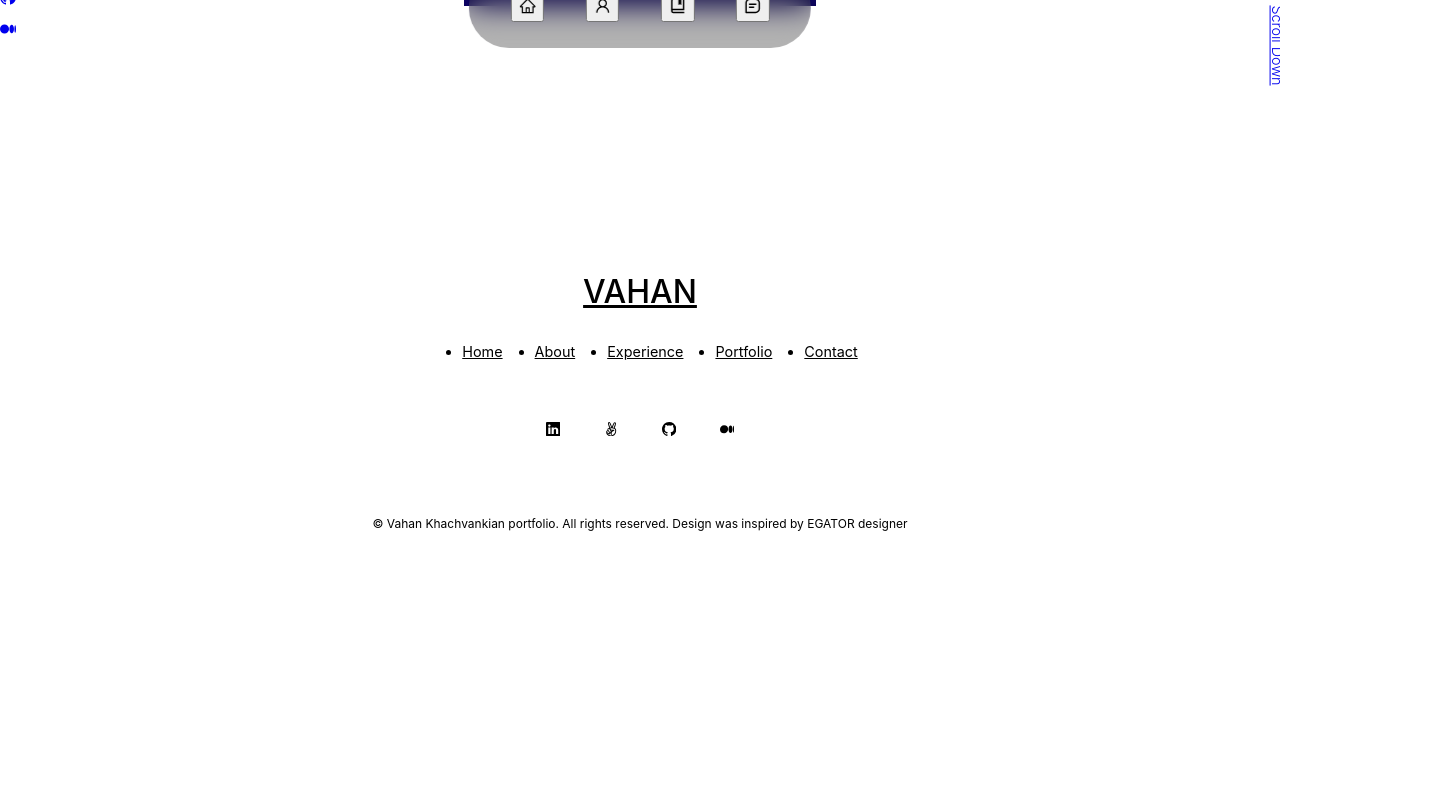
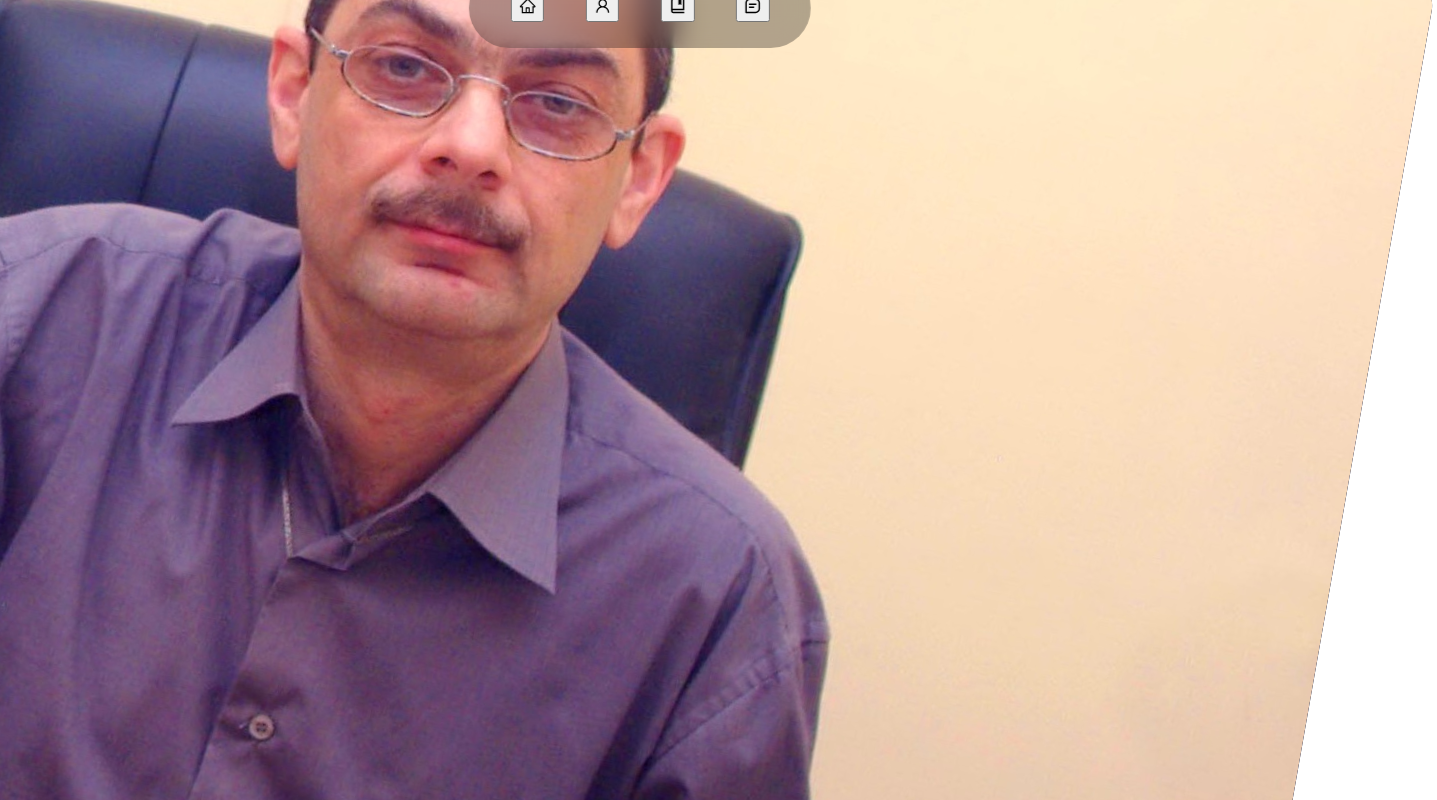
Before and after one commit to Gegardus/dev-portfolio, a React (Create React App) app: page / in a window 1280 px wide. Shown: the part 720-1520 px from the top of the page, 1437 px wide, since content can reach past the window. Before the commit the page ends 1363 px from the top, so only its background shows below. Built offline with nearby package versions, Linux system fonts and the light colour scheme; the HTML template or start-up script is replaced by a standard one.

Commit message:
Add about me

```diff
--- a/src/App.js
+++ b/src/App.js
@@ -1,5 +1,6 @@
 import Nav from './components/nav/Nav';
 import Header from './components/header/Header';
+import About from './components/about/About';
 import Footer from './components/footer/Footer';
 import './App.css';
 
@@ -7,6 +8,7 @@
   <>
     <Header />
     <Nav />
+    <About />
     <Footer />
   </>
 );
--- /dev/null
+++ b/src/components/about/About.js
@@ -0,0 +1,48 @@
+import React from 'react';
+import { FaAward, FaFolderOpen } from 'react-icons/fa';
+import './about.css';
+import myProfile from '../../assets/profile.jpg';
+
+const About = () => (
+  <section id="about">
+    <h5>Get to know</h5>
+    <h2>About Me</h2>
+    <div className="container about__container">
+      <div className="about__me">
+        <div className="about__me-image">
+          <img src={myProfile} alt="my profile" />
+        </div>
+      </div>
+      <div className="about__content">
+        <div className="about__cards">
+          <article className="about__card">
+            <FaAward className="about__icon" />
+            <h5>Experience</h5>
+            <small> up 1 year</small>
+          </article>
+
+          <article className="about__card">
+            <FaFolderOpen className="about__icon" />
+            <h5>Projects</h5>
+            <small>21+ Completed projects</small>
+          </article>
+        </div>
+
+        <p>
+          My way in software development stated in November 2021 when I was accepted at the
+          Microverse, an online software development school based in California, USA.In the process
+          of learning, I created projects in HTML/CSS/JS. Microverse equiped me with
+          international-standard software development skills, remote working and working in a
+          cross-cultural environment. I&apos;ve been fully immersed in remote development, building
+          everything from landing pages to Rails APIs.
+        </p>
+
+        <a href="#contact" className="btn btn-primary">
+          Contact me
+        </a>
+      </div>
+    </div>
+  </section>
+);
+
+export default About;
--- /dev/null
+++ b/src/components/about/about.css
@@ -0,0 +1,107 @@
+.about__container {
+    display: grid;
+    grid-template-columns: 35% 50%;
+    gap: 15%;
+  }
+
+  .about__me {
+    width: 100%;
+    aspect-ratio: 1/1;
+    border-radius: 2rem;
+    background: linear-gradient(45deg, transparent, var(--color-primary), transparent);
+    display: grid;
+    place-items: center;
+  }
+
+  .about__me-image {
+    border-radius: 2rem;
+    overflow: hidden;
+    transform: rotate(10deg);
+    background: #1f1f38;
+  }
+
+  .about__me-image:hover {
+    transform: rotate(0deg);
+    transition: var(--transition);
+  }
+
+  .about__cards {
+    display: grid;
+    grid-template-columns: repeat(3, 1fr);
+    gap: 1.5rem;
+  }
+
+  .about__card {
+    background: var(--color-bg-variant);
+    border: 1px solid transparent;
+    border-radius: 1rem;
+    padding: 2rem;
+    text-align: center;
+    transition: var(--transition);
+  }
+
+  .about__card:hover {
+    background: transparent;
+    border-color: var(--color-primary-variant);
+    cursor: default;
+  }
+
+  .about__icon {
+    color: var(--color-primary);
+    font-size: 1.4rem;
+    margin-top: 1rem;
+  }
+
+  .about__card h5 {
+    font-size: 0.9rem;
+  }
+
+  .about__card small {
+    font-size: 0.7rem;
+    color: var(--color-light);
+  }
+
+  .about__content p {
+    margin: 2rem 0 2.6rem;
+    color: var(--color-light);
+  }
+
+  /* media querries for medium devices */
+
+  @media screen and (max-width: 1024px) {
+    .about__container {
+      grid-template-columns: 1fr;
+      gap: 0;
+    }
+
+    .about__me {
+      width: 50%;
+      margin: 2rem auto 4rem;
+    }
+
+    .about__content p {
+      margin: 1rem 0 1.5rem;
+    }
+  }
+
+  /* media querries for small screens */
+
+  @media screen and (max-width: 600px) {
+    .about__me {
+      width: 65%;
+      margin: 0 auto 3rem;
+    }
+
+    .about__cards {
+      grid-template-columns: 1fr 1fr;
+      gap: 1rem;
+    }
+
+    .about__content {
+      text-align: center;
+    }
+
+    .about__content p {
+      margin: 1.5rem 0;
+    }
+  }
```
Also changed, not shown: src/assets/profile.jpg (added), src/assets/profile1-removebg-preview.png (deleted).
